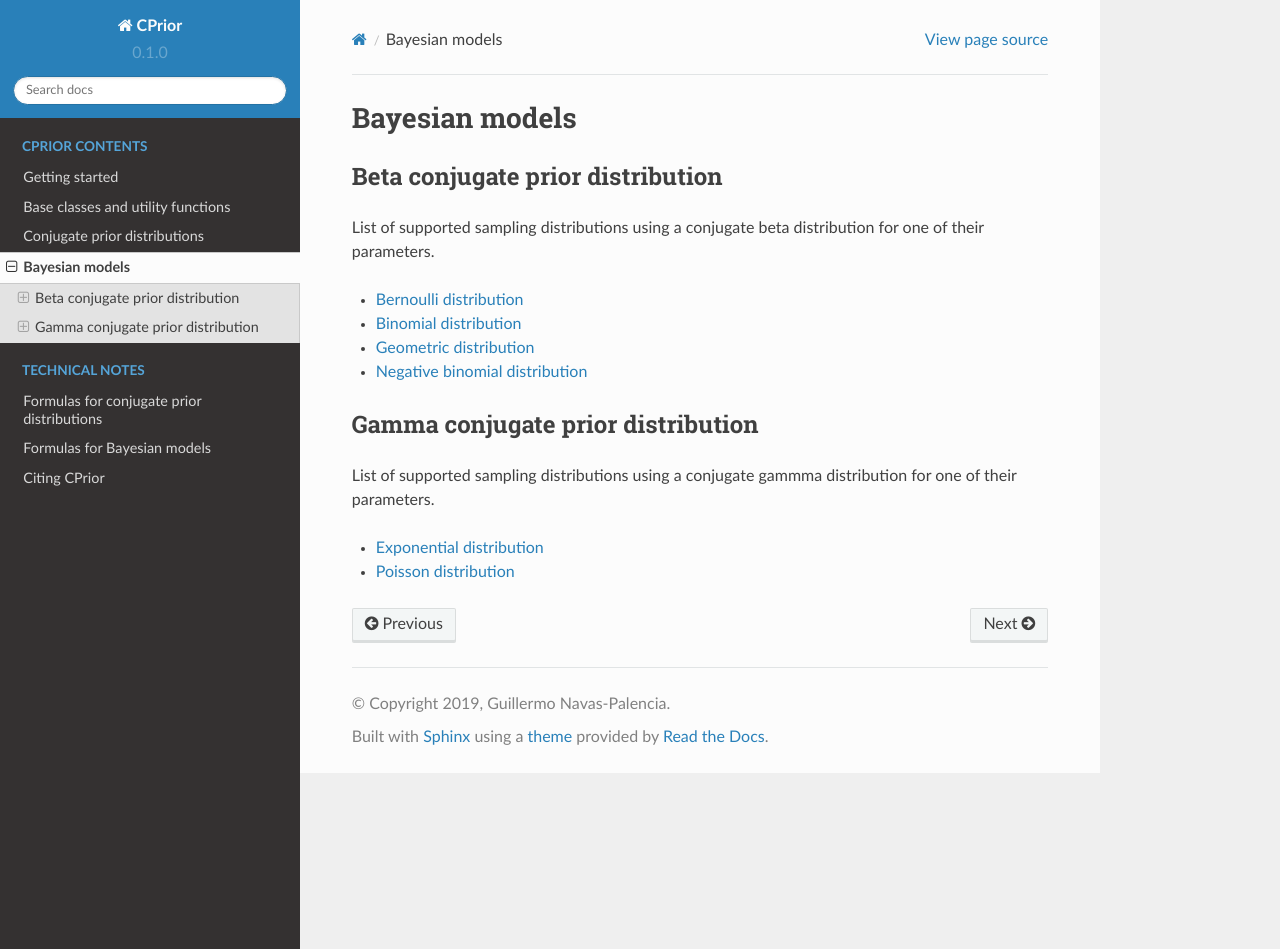
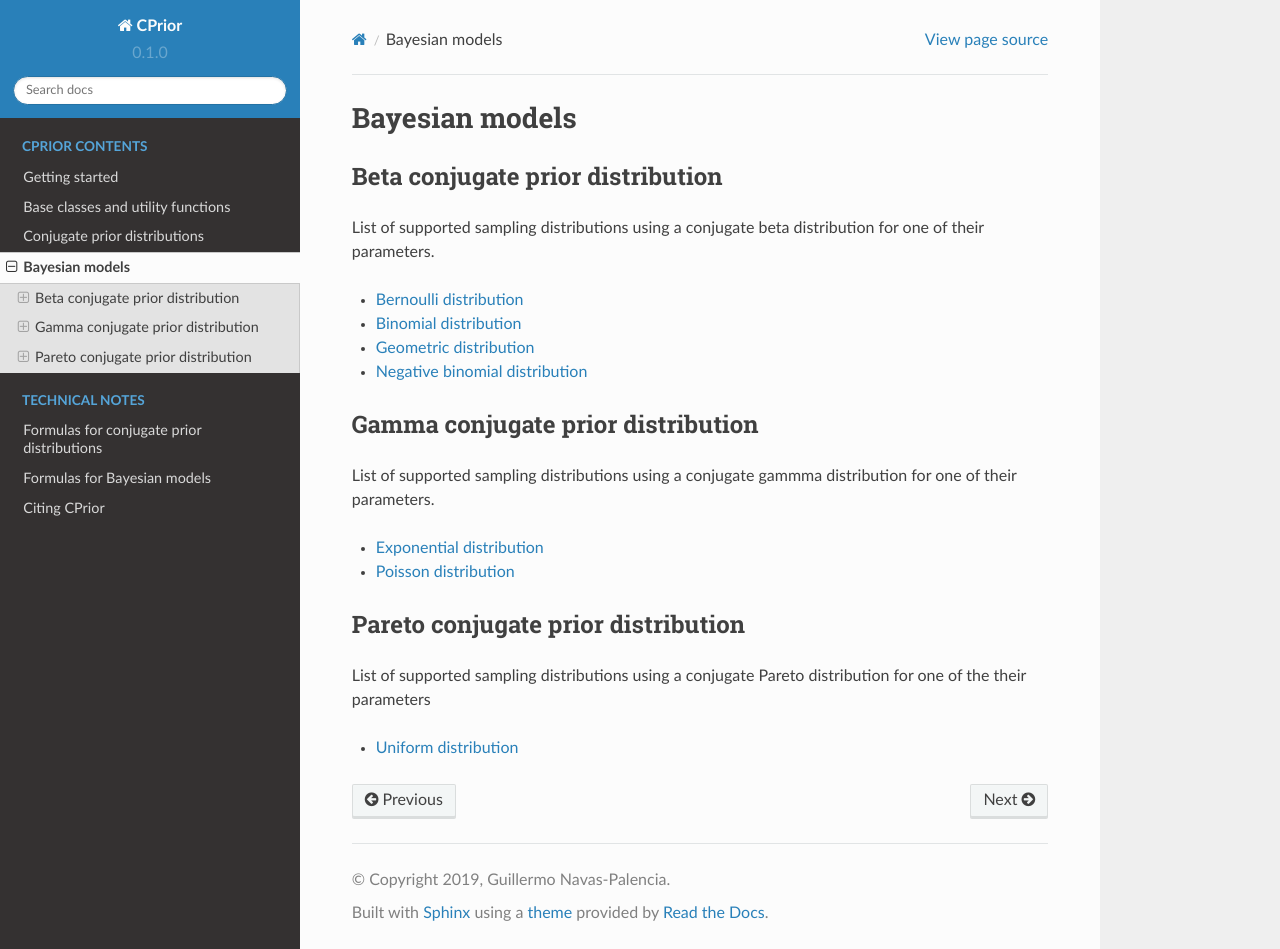
Before and after one commit to guillermo-navas-palencia/cprior, a Sphinx documentation site: the page built from doc/source/models.rst, in a window 1280 px wide and 949 px high. Built offline with Sphinx 7.4.7 and the Read the Docs theme 2.0.0, drawn with Linux system fonts in a browser that asks for light colours.

Commit message:
Add docs for uniform distribution

```diff
--- a/doc/source/formulas_conjugate_pareto.rst
+++ b/doc/source/formulas_conjugate_pareto.rst
@@ -83,7 +83,3 @@ Case :math:`\beta_B \le \beta_A`:
 .. math::
 
    P[X_B > X_A] = \alpha_A \beta_A^{\alpha_A} \beta_B^{\alpha_B} \frac{\beta_A^{-\alpha_A - \alpha_B}}{\alpha_A + \alpha_B} = \frac{\alpha_A}{\alpha_A + \alpha_B}\left(\frac{\beta_B}{\beta_A}\right)^{\alpha_B}.
-
-
-Expected loss function
-""""""""""""""""""""""
--- a/doc/source/formulas_models.rst
+++ b/doc/source/formulas_models.rst
@@ -20,3 +20,12 @@ Gamma conjugate prior distribution
 
    formulas_models_exponential
    formulas_models_poisson
+
+
+Pareto conjugate prior distribution
+-----------------------------------
+
+.. toctree::
+   :maxdepth: 2
+
+   formulas_models_uniform
--- /dev/null
+++ b/doc/source/formulas_models_uniform.rst
@@ -0,0 +1,9 @@
+Uniform-Pareto conjugate model
+==============================
+
+Posterior predictive distribution
+---------------------------------
+
+
+Proofs
+------
--- a/doc/source/models.rst
+++ b/doc/source/models.rst
@@ -24,3 +24,15 @@ List of supported sampling distributions using a conjugate gammma distribution f
 
    models_exponential
    models_poisson
+
+
+Pareto conjugate prior distribution
+-----------------------------------
+
+List of supported sampling distributions using a conjugate Pareto
+distribution for one of the their parameters
+
+.. toctree::
+   :maxdepth: 2
+
+   models_uniform
```
Also changed, not shown: doc/source/models_uniform.rst (added, +17 -0 lines).
